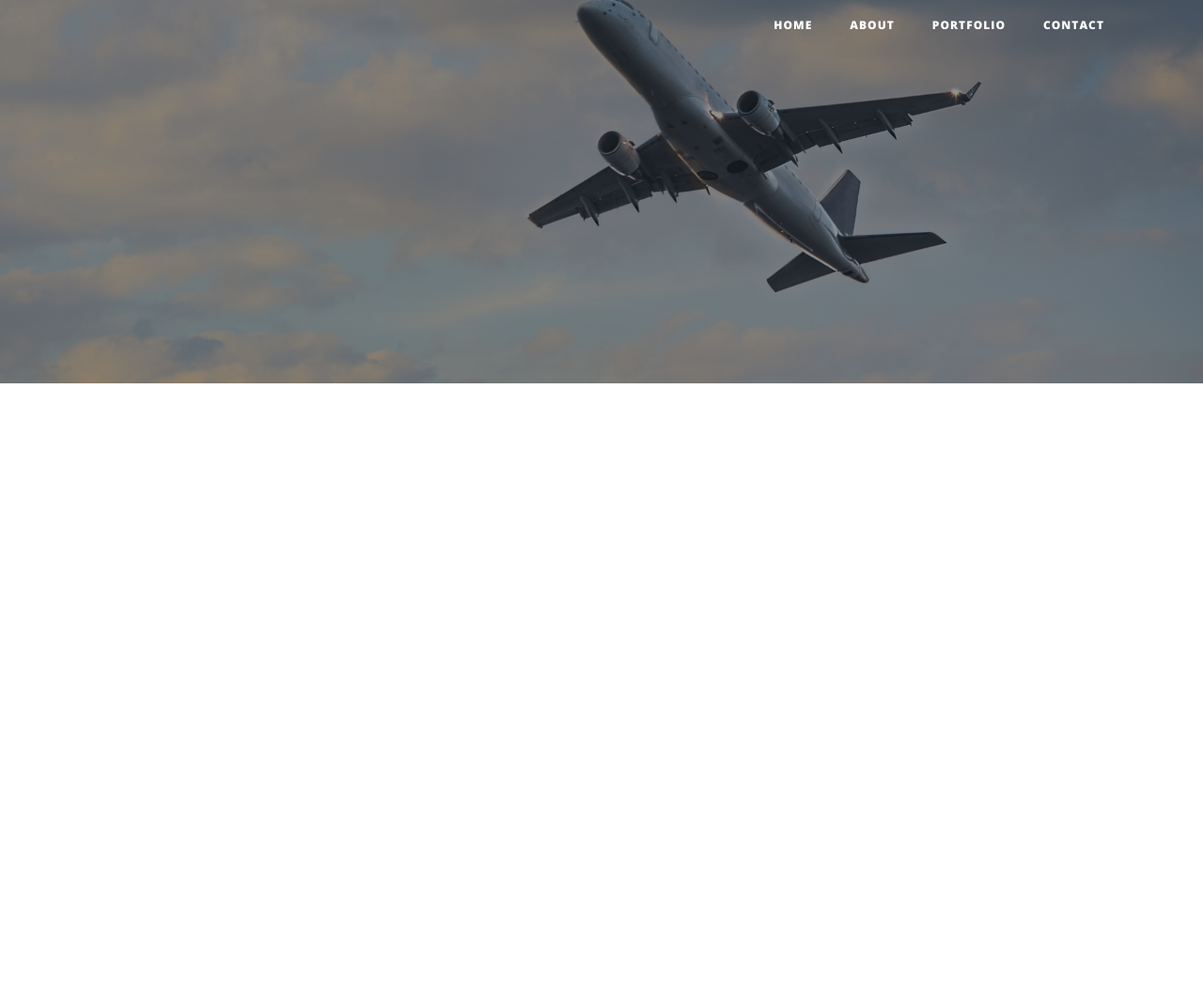
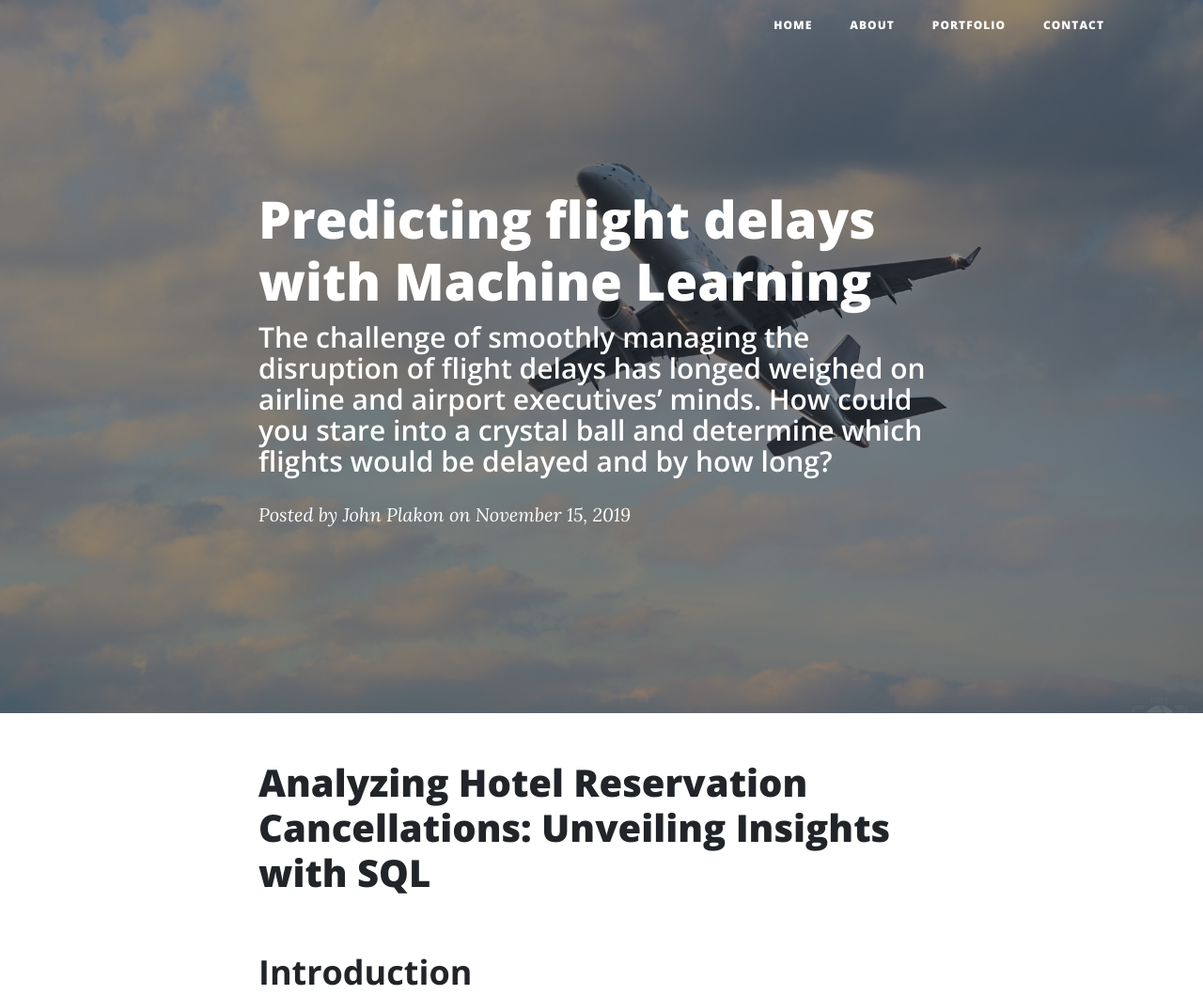
Before and after one commit to johnplakon/johnplakon.github.io, a website: page post3.html in a window 1280 px wide. Shown: the top 1059 px of the page at 94% size. Before the commit the page ends 800 px from the top, so only its background shows below. Drawn offline with nearby package versions, Linux system fonts and the light colour scheme.

Commit message:
Update post3.html

```diff
--- a/post3.html
+++ b/post3.html
@@ -61,11 +61,11 @@
       <div class="row">
         <div class="col-lg-8 col-md-10 mx-auto">
           <div class="post-heading">
-            <h1><title>Analyzing Hotel Reservation Cancellations</h1>
-            <h2 class="subheading">Unveiling Insights with SQL</h2>
+            <h1>Predicting flight delays with Machine Learning</h1>
+            <h2 class="subheading">The challenge of smoothly managing the disruption of flight delays has longed weighed on airline and airport executives’ minds. How could you stare into a crystal ball and determine which flights would be delayed and by how long?</h2>
             <span class="meta">Posted by
               <a href="#">John Plakon</a>
-              on May 3rd, 2020</span>
+              on November 15, 2019</span>
           </div>
         </div>
       </div>
@@ -77,7 +77,9 @@
     <div class="container">
       <div class="row">
         <div class="col-lg-8 col-md-10 mx-auto">
-          <h2 class="section-heading">Introduction</h2>
+          <h1>Analyzing Hotel Reservation Cancellations: Unveiling Insights with SQL</h1>
+
+  <h2 class="section-heading">Introduction</h2>
   <p>
     The advent of online hotel reservation channels has revolutionized the way customers book their accommodations. However, this convenience also brings about challenges for hotels, with cancellations and no-shows becoming prevalent issues. In this blog post, we'll dive into a dataset from Kaggle, specifically the "Hotel Reservations Classification Dataset," to explore the factors behind hotel reservation cancellations and gain valuable insights. Leveraging SQL code, we'll analyze the dataset and uncover intriguing trends and patterns.
   </p>
@@ -192,10 +194,6 @@ ORDER BY month;
   <p>
     By leveraging the power of SQL and analyzing the "Hotel Reservations Classification Dataset," we have gained valuable insights into reservation cancellations. Through analyzing cancellation reasons, booking channels, and cancellation patterns over time, hotels can enhance their decision-making processes, optimize their operations, and potentially reduce revenue loss due to cancellations. With the knowledge obtained from this analysis, hotels can better understand their customers' behavior and adapt their strategies accordingly, fostering improved customer satisfaction and revenue generation.
   </p>
-<a href="#">
-        <img class="img-fluid" src="img/conc.png" alt="">
-        </a>
-          <span class="caption text-muted"></span>
         </div>
       </div>
     </div>
```
